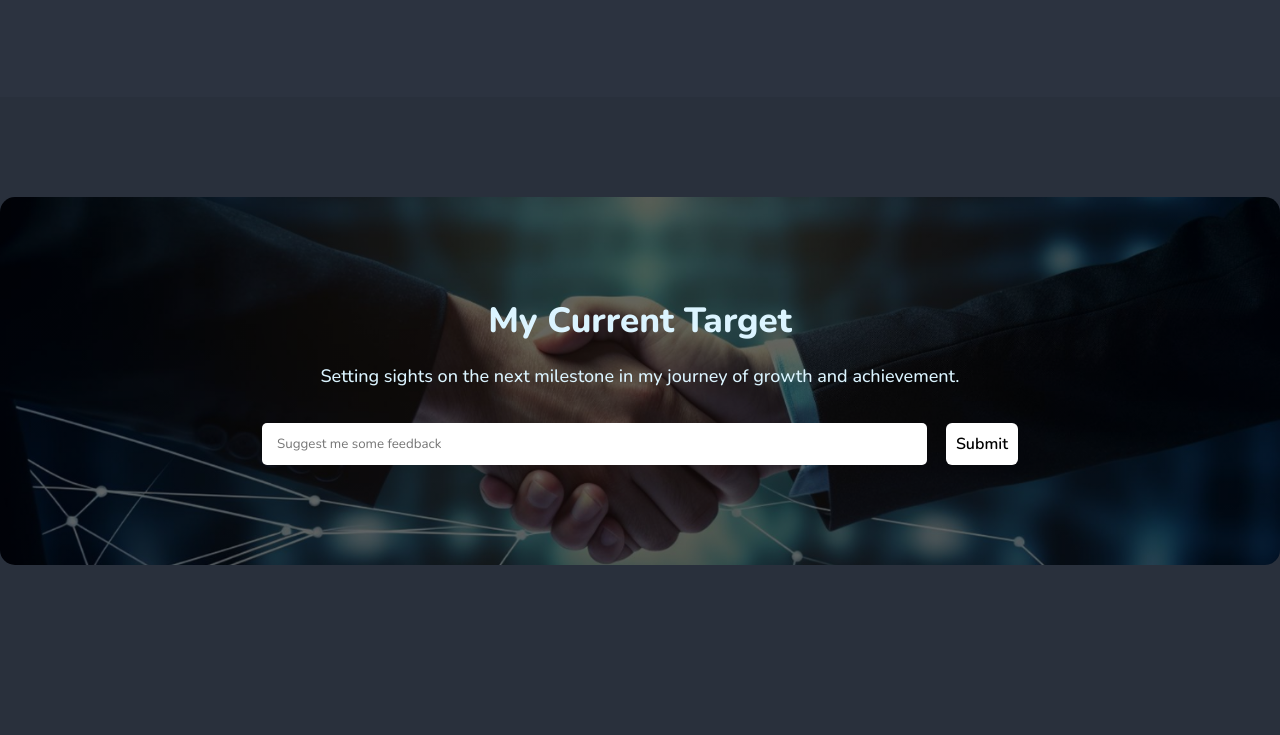
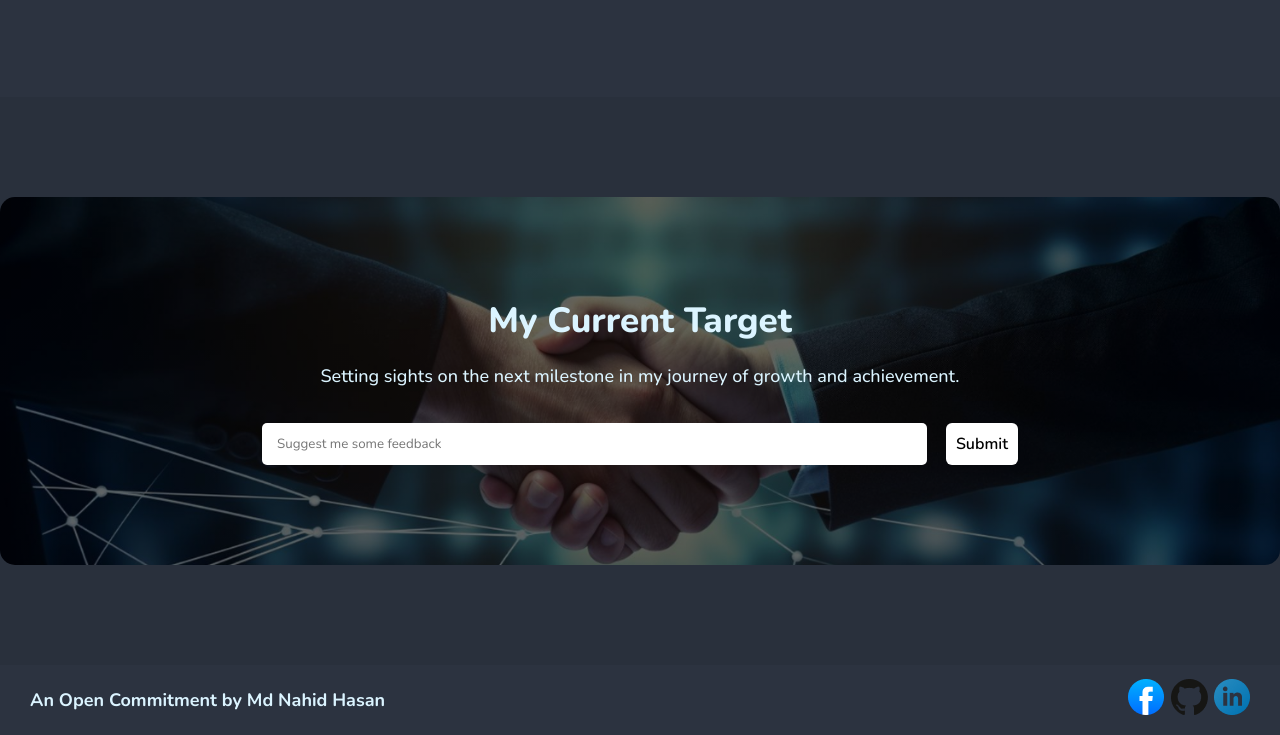
Before and after one commit to mohammadnahid7/B10A1, a plain HTML site: page index.html in a window 1280 px wide. Shown: the part 3963-4698 px from the top of the page. Before the commit the page ends 4628 px from the top, so only its background shows below. Drawn offline with nearby package versions, Linux system fonts and the light colour scheme.

Commit message:
Footer section complete

```diff
--- a/index.html
+++ b/index.html
@@ -126,6 +126,19 @@
 				<button class="btn">Submit</button>
 			</div>
 		</section>
-		<footer id="main-footer"></footer>
+		<footer id="main-footer" class="container">
+			<p>An Open Commitment by Md Nahid Hasan</p>
+			<div>
+				<a href="">
+					<img src="assets/facebook.png" alt="" />
+				</a>
+				<a href="">
+					<img src="assets/github.png" alt="" />
+				</a>
+				<a href="">
+					<img src="assets/linkedin-icon 1.png" alt="" />
+				</a>
+			</div>
+		</footer>
 	</body>
 </html>
--- a/style.css
+++ b/style.css
@@ -228,3 +228,23 @@ section {
 	border-radius: 5px;
 	padding-left: 15px;
 }
+
+/* Footer */
+footer {
+	display: flex;
+	align-items: center;
+	justify-content: space-between;
+	height: 70px;
+	padding: 0 30px;
+	background-color: #333c4b54;
+}
+footer p {
+	font-size: 18px;
+	font-weight: 700;
+}
+footer > div {
+	display: flex;
+	width: 10%;
+	justify-content: space-between;
+	align-items: center;
+}
```
